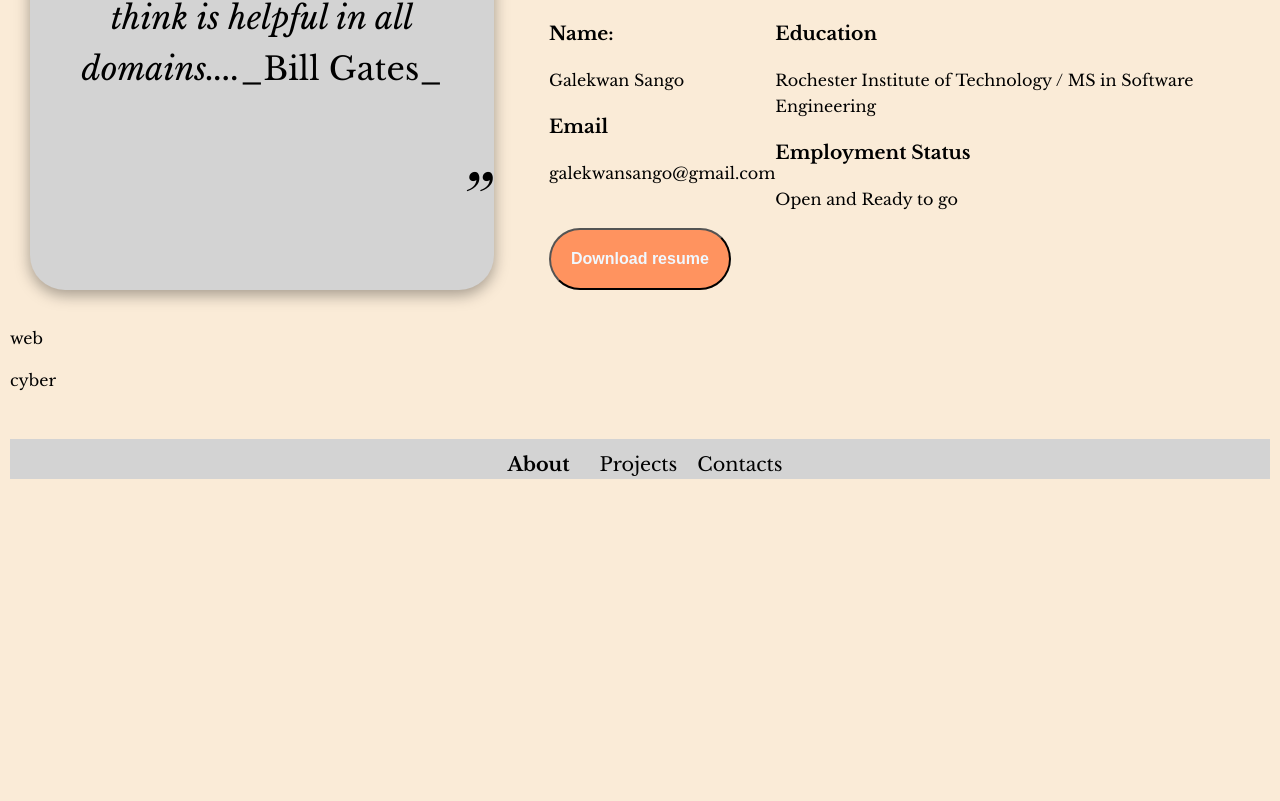
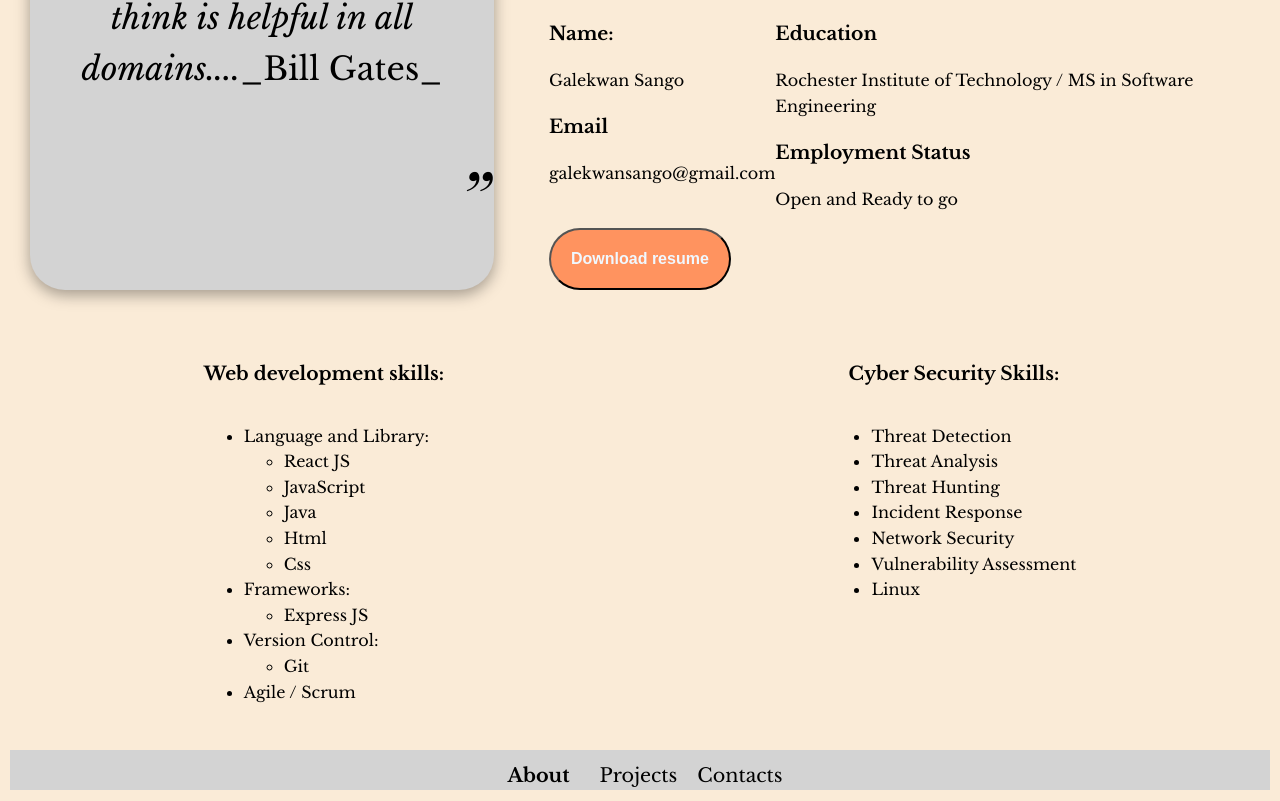
Before and after one commit to Gs5570/job-ready-portfolio, a React (Vite) app: page /about in a window 1280 px wide. Shown: the part 551-1352 px from the top of the page. Before the commit the page ends 1041 px from the top, so only its background shows below. Built offline with nearby package versions, Linux system fonts and the light colour scheme; a web font is replaced by a local one.

Commit message:
skills added

```diff
--- a/src/index.css
+++ b/src/index.css
@@ -198,6 +198,19 @@ body {
     display: flex;
     flex-direction: column;
   }
+
+  .skills-container {
+    display: flex;
+    flex-direction: column;
+    /* flex-wrap: wrap; */
+    justify-content: center;
+    gap: 30px;
+  }
+
+  .cyber-skills-container,
+  .web-skills-container {
+    align-items: center;
+  }
 }
 
 /* For Large Laptops */
--- a/src/pages/About.jsx
+++ b/src/pages/About.jsx
@@ -118,10 +118,45 @@ export default function About() {
         </div>
         <div className="skills-container">
           <div className="web-skills-container">
-            <p>web</p>
+            <h3>Web development skills:</h3>
+            <ul>
+              <li>
+                Language and Library:
+                <ul>
+                  <li>React JS</li>
+                  <li>JavaScript</li>
+                  <li>Java</li>
+                  <li>Html</li>
+                  <li>Css</li>
+                </ul>
+              </li>
+              <li>
+                {' '}
+                Frameworks:
+                <ul>
+                  <li>Express JS</li>
+                </ul>
+              </li>
+              <li>
+                Version Control:
+                <ul>
+                  <li>Git</li>
+                </ul>
+              </li>
+              <li>Agile / Scrum</li>
+            </ul>
           </div>
           <div className="cyber-skills-container">
-            <p>cyber</p>
+            <h3>Cyber Security Skills:</h3>
+            <ul>
+              <li>Threat Detection</li>
+              <li>Threat Analysis</li>
+              <li>Threat Hunting</li>
+              <li>Incident Response</li>
+              <li>Network Security</li>
+              <li>Vulnerability Assessment</li>
+              <li>Linux</li>
+            </ul>
           </div>
         </div>
       </div>
--- a/src/styles/About.css
+++ b/src/styles/About.css
@@ -1,6 +1,7 @@
 .about-container {
-  /* display: flex;
-  flex-direction: column; */
+  display: flex;
+  flex-direction: column;
+  gap: 30px;
   font-family: 'Libre Baskerville', serif;
   /* height: 100vh; */
 }
@@ -136,3 +137,23 @@
     transform: translate3d(4px, 0, 0);
   }
 }
+
+.skills-container {
+  display: flex;
+  flex-direction: row;
+  justify-content: space-around;
+}
+
+.cyber-skills-container,
+.web-skills-container {
+  display: flex;
+  flex-direction: column;
+  width: auto;
+  height: 380px;
+  /* border: solid black; */
+}
+
+.cyber-skills-container h3,
+.web-skills-container h3 {
+  text-align: center;
+}
```
